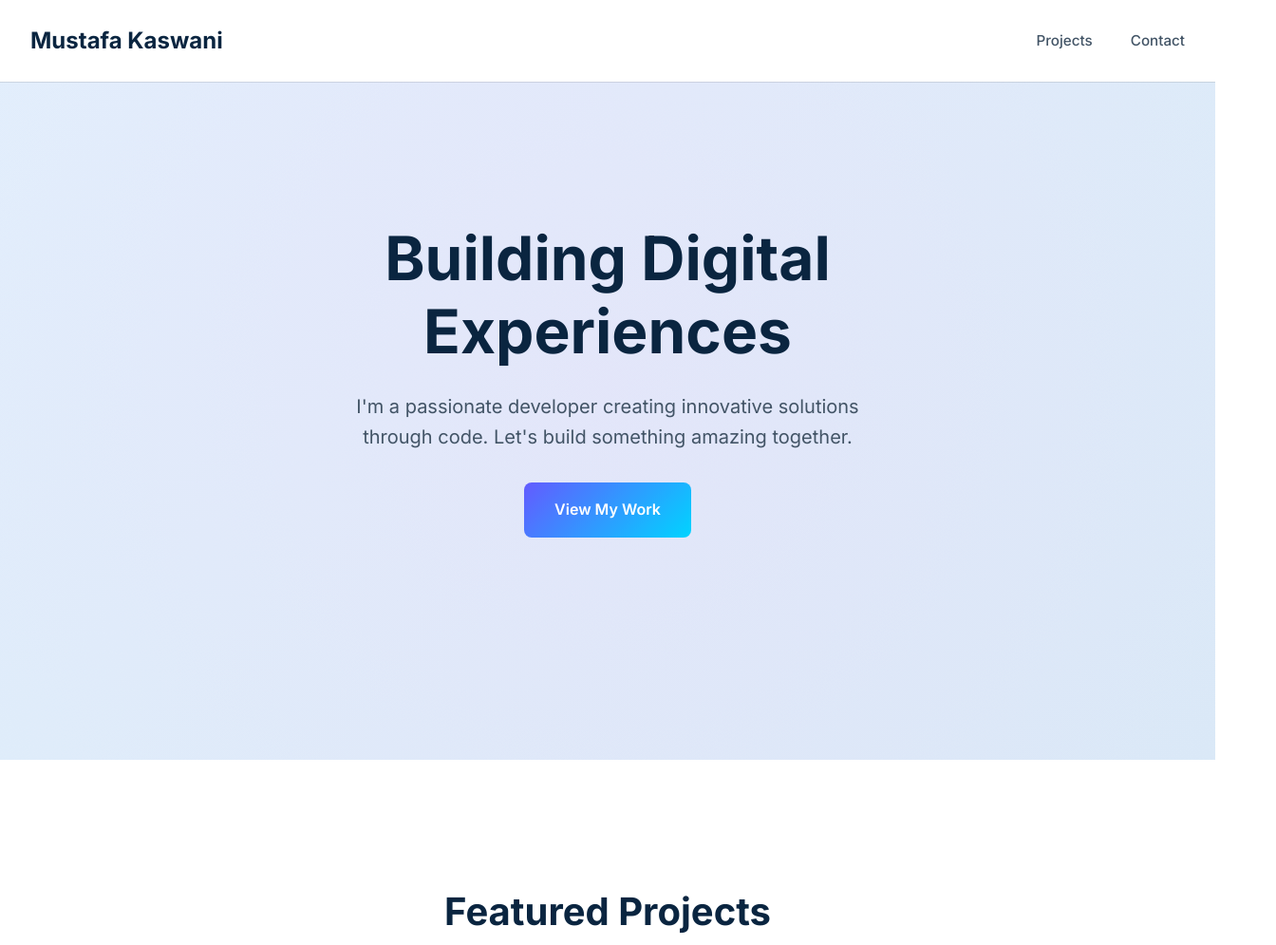
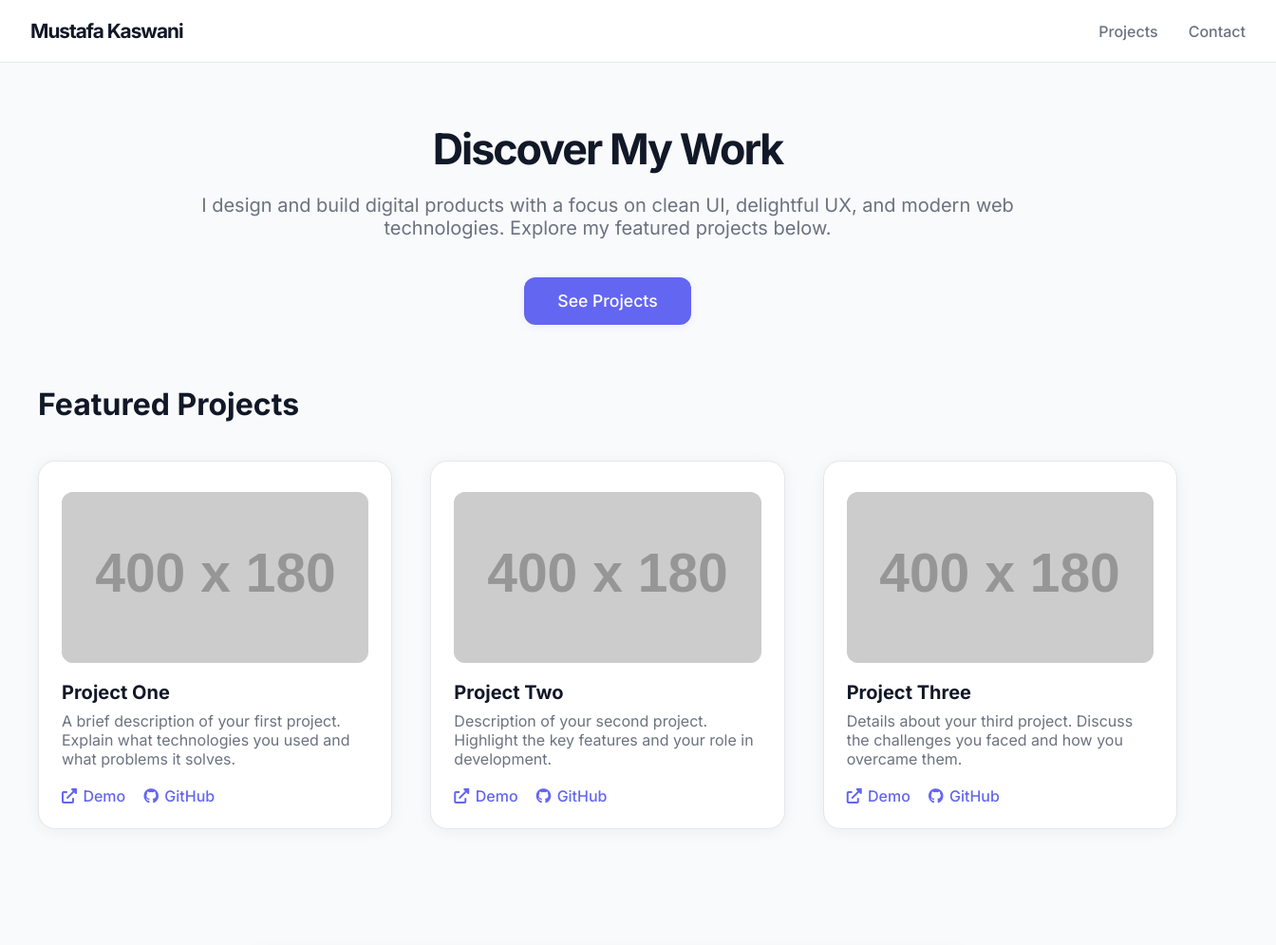
Before and after one commit to mustafakaswani10/mustafakaswani10.github.io, a plain HTML site: page index.html in a window 1280 px wide. Shown: the top 995 px of the page at 95% size, 1344 px wide, since content can reach past the window. Drawn offline with Linux system fonts and the light colour scheme; placeholder pictures from the web are drawn by us.

Commit message:
Redesign portfolio with Mobbin-inspired UI/UX

```diff
--- a/index.html
+++ b/index.html
@@ -6,346 +6,255 @@
     <meta name="viewport" content="width=device-width, initial-scale=1.0">
     <title>Mustafa Kaswani - Portfolio</title>
     <link rel="stylesheet" href="https://cdnjs.cloudflare.com/ajax/libs/font-awesome/6.0.0/css/all.min.css">
-    <link rel="preconnect" href="https://fonts.googleapis.com">
-    <link rel="preconnect" href="https://fonts.gstatic.com" crossorigin>
-    <link href="https://fonts.googleapis.com/css2?family=Inter:wght@400;500;600;700&display=swap" rel="stylesheet">
+    <link href="https://fonts.googleapis.com/css2?family=Inter:wght@400;500;700&display=swap" rel="stylesheet">
     <style>
         :root {
-            --primary-color: #635bff;
-            --secondary-color: #0a2540;
-            --text-color: #425466;
-            --bg-color: #ffffff;
-            --card-bg: #f6f9fc;
-            --gradient-start: #635bff;
-            --gradient-end: #00d4ff;
+            --primary: #111827;
+            --accent: #6366f1;
+            --bg: #f9fafb;
+            --card-bg: #fff;
+            --text: #1f2937;
+            --muted: #6b7280;
+            --border: #e5e7eb;
         }
-
-        * {
+        html, body {
+            height: 100%;
+        }
+        body {
+            font-family: 'Inter', sans-serif;
+            background: var(--bg);
+            color: var(--text);
             margin: 0;
-            padding: 0;
-            box-sizing: border-box;
+            min-height: 100vh;
         }
-
-        body {
-            font-family: 'Inter', -apple-system, BlinkMacSystemFont, 'Segoe UI', Roboto, sans-serif;
-            line-height: 1.6;
-            color: var(--text-color);
-            background-color: var(--bg-color);
-            overflow-x: hidden;
+        .navbar {
+            width: 100%;
+            background: var(--card-bg);
+            border-bottom: 1px solid var(--border);
+            display: flex;
+            align-items: center;
+            justify-content: space-between;
+            padding: 1.25rem 2rem;
+            position: sticky;
+            top: 0;
+            z-index: 10;
         }
-
-        .navbar {
-            position: fixed;
-            top: 0;
+        .navbar-logo {
+            font-weight: 700;
+            font-size: 1.3rem;
+            color: var(--primary);
+            letter-spacing: -1px;
+        }
+        .navbar-links {
+            display: flex;
+            gap: 2rem;
+        }
+        .navbar-links a {
+            color: var(--muted);
+            text-decoration: none;
+            font-weight: 500;
+            font-size: 1rem;
+            transition: color 0.2s;
+        }
+        .navbar-links a:hover {
+            color: var(--accent);
+        }
+        .hero {
+            max-width: 900px;
+            margin: 4rem auto 0 auto;
+            text-align: center;
+            padding: 0 1rem;
+        }
+        .hero-title {
+            font-size: 2.8rem;
+            font-weight: 700;
+            margin-bottom: 1.2rem;
+            color: var(--primary);
+            letter-spacing: -2px;
+        }
+        .hero-desc {
+            font-size: 1.25rem;
+            color: var(--muted);
+            margin-bottom: 2.5rem;
+            font-weight: 400;
+        }
+        .hero-cta {
+            display: inline-block;
+            background: var(--accent);
+            color: #fff;
+            font-weight: 500;
+            font-size: 1.1rem;
+            padding: 0.9rem 2.2rem;
+            border-radius: 12px;
+            text-decoration: none;
+            box-shadow: 0 2px 8px rgba(99,102,241,0.08);
+            transition: background 0.2s, box-shadow 0.2s, transform 0.2s;
+        }
+        .hero-cta:hover {
+            background: #4f46e5;
+            box-shadow: 0 4px 16px rgba(99,102,241,0.13);
+            transform: translateY(-2px) scale(1.03);
+        }
+        .projects-section {
+            max-width: 1200px;
+            margin: 4rem auto 0 auto;
+            padding: 0 1rem 4rem 1rem;
+        }
+        .projects-title {
+            font-size: 2rem;
+            font-weight: 700;
+            margin-bottom: 2.5rem;
+            color: var(--primary);
+            text-align: left;
+        }
+        .projects-grid {
+            display: grid;
+            grid-template-columns: repeat(auto-fit, minmax(320px, 1fr));
+            gap: 2.5rem;
+        }
+        .project-card {
+            background: var(--card-bg);
+            border-radius: 18px;
+            box-shadow: 0 2px 16px rgba(31,41,55,0.06);
+            border: 1px solid var(--border);
+            padding: 2rem 1.5rem 1.5rem 1.5rem;
+            display: flex;
+            flex-direction: column;
+            align-items: flex-start;
+            transition: box-shadow 0.2s, transform 0.2s;
+        }
+        .project-card:hover {
+            box-shadow: 0 8px 32px rgba(99,102,241,0.13);
+            transform: translateY(-4px) scale(1.02);
+        }
+        .project-image {
             width: 100%;
-            background-color: rgba(255, 255, 255, 0.98);
-            padding: 1.5rem 2rem;
-            box-shadow: 0 1px 0 rgba(0,0,0,0.1);
-            z-index: 1000;
+            height: 180px;
+            object-fit: cover;
+            border-radius: 12px;
+            margin-bottom: 1.2rem;
+            background: #e5e7eb;
+        }
+        .project-title {
+            font-size: 1.25rem;
+            font-weight: 600;
+            color: var(--primary);
+            margin-bottom: 0.5rem;
+        }
+        .project-desc {
+            color: var(--muted);
+            font-size: 1rem;
+            margin-bottom: 1.2rem;
+        }
+        .project-links {
             display: flex;
-            justify-content: space-between;
+            gap: 1.2rem;
+        }
+        .project-links a {
+            color: var(--accent);
+            font-weight: 500;
+            text-decoration: none;
+            font-size: 1rem;
+            display: flex;
             align-items: center;
-            backdrop-filter: blur(10px);
+            gap: 0.4rem;
+            transition: color 0.2s;
         }
-
-        .navbar-brand {
+        .project-links a:hover {
+            color: #4f46e5;
+        }
+        .contact-section {
+            max-width: 700px;
+            margin: 4rem auto 2rem auto;
+            background: var(--card-bg);
+            border-radius: 18px;
+            box-shadow: 0 2px 16px rgba(31,41,55,0.06);
+            border: 1px solid var(--border);
+            padding: 2.5rem 2rem;
+            text-align: center;
+        }
+        .contact-title {
             font-size: 1.5rem;
             font-weight: 700;
-            color: var(--secondary-color);
-            text-decoration: none;
+            color: var(--primary);
+            margin-bottom: 1rem;
         }
-
-        .nav-links {
-            display: flex;
-            gap: 2.5rem;
-        }
-
-        .nav-links a {
-            color: var(--text-color);
-            text-decoration: none;
-            font-weight: 500;
-            transition: color 0.3s ease;
-            font-size: 0.95rem;
-        }
-
-        .nav-links a:hover {
-            color: var(--primary-color);
-        }
-
-        .hero {
-            min-height: 100vh;
-            display: flex;
-            align-items: center;
-            justify-content: center;
-            text-align: center;
-            padding: 0 2rem;
-            background: linear-gradient(135deg, #f6f9fc 0%, #eef2f7 100%);
-            position: relative;
-            overflow: hidden;
-        }
-
-        .hero::before {
-            content: '';
-            position: absolute;
-            top: -50%;
-            left: -50%;
-            width: 200%;
-            height: 200%;
-            background: radial-gradient(circle, rgba(99,91,255,0.1) 0%, rgba(0,212,255,0.1) 100%);
-            animation: rotate 30s linear infinite;
-        }
-
-        @keyframes rotate {
-            from { transform: rotate(0deg); }
-            to { transform: rotate(360deg); }
-        }
-
-        .hero-content {
-            position: relative;
-            z-index: 1;
-            max-width: 800px;
-        }
-
-        .hero-content h1 {
-            font-size: 4rem;
-            margin-bottom: 1.5rem;
-            color: var(--secondary-color);
-            line-height: 1.2;
-            font-weight: 700;
-        }
-
-        .hero-content p {
-            font-size: 1.25rem;
-            color: var(--text-color);
-            max-width: 600px;
-            margin: 0 auto 2rem;
-        }
-
-        .cta-button {
-            display: inline-block;
-            padding: 1rem 2rem;
-            background: linear-gradient(135deg, var(--gradient-start), var(--gradient-end));
-            color: white;
-            text-decoration: none;
-            border-radius: 8px;
-            font-weight: 600;
-            transition: transform 0.3s ease, box-shadow 0.3s ease;
-        }
-
-        .cta-button:hover {
-            transform: translateY(-2px);
-            box-shadow: 0 10px 20px rgba(99,91,255,0.2);
-        }
-
-        .projects {
-            padding: 8rem 2rem;
-            background-color: var(--bg-color);
-        }
-
-        .section-title {
-            text-align: center;
-            margin-bottom: 4rem;
-            color: var(--secondary-color);
-            font-size: 2.5rem;
-            font-weight: 700;
-        }
-
-        .projects-grid {
-            display: grid;
-            grid-template-columns: repeat(auto-fit, minmax(350px, 1fr));
-            gap: 2.5rem;
-            max-width: 1200px;
-            margin: 0 auto;
-        }
-
-        .project-card {
-            background: var(--card-bg);
-            border-radius: 16px;
-            overflow: hidden;
-            transition: transform 0.3s ease, box-shadow 0.3s ease;
-            border: 1px solid rgba(0,0,0,0.1);
-        }
-
-        .project-card:hover {
-            transform: translateY(-5px);
-            box-shadow: 0 20px 40px rgba(0,0,0,0.1);
-        }
-
-        .project-image {
-            width: 100%;
-            height: 240px;
-            object-fit: cover;
-        }
-
-        .project-content {
-            padding: 2rem;
-        }
-
-        .project-content h3 {
-            margin-bottom: 1rem;
-            color: var(--secondary-color);
-            font-size: 1.5rem;
-            font-weight: 600;
-        }
-
-        .project-content p {
-            color: var(--text-color);
-            margin-bottom: 1.5rem;
-            font-size: 1rem;
-        }
-
-        .project-links {
-            display: flex;
-            gap: 1rem;
-        }
-
-        .project-links a {
-            color: var(--primary-color);
-            text-decoration: none;
-            font-weight: 500;
-            display: flex;
-            align-items: center;
-            gap: 0.5rem;
-        }
-
-        .project-links a:hover {
-            text-decoration: underline;
-        }
-
-        .contact {
-            padding: 8rem 2rem;
-            background: linear-gradient(135deg, #f6f9fc 0%, #eef2f7 100%);
-            text-align: center;
-            position: relative;
-            overflow: hidden;
-        }
-
-        .contact::before {
-            content: '';
-            position: absolute;
-            top: -50%;
-            right: -50%;
-            width: 200%;
-            height: 200%;
-            background: radial-gradient(circle, rgba(99,91,255,0.1) 0%, rgba(0,212,255,0.1) 100%);
-            animation: rotate 30s linear infinite reverse;
-        }
-
-        .contact-content {
-            position: relative;
-            z-index: 1;
-            max-width: 600px;
-            margin: 0 auto;
-        }
-
         .contact-links {
             display: flex;
             justify-content: center;
             gap: 2rem;
-            margin-top: 2rem;
+            margin-top: 1.5rem;
         }
-
         .contact-links a {
-            color: var(--secondary-color);
+            color: var(--muted);
             font-size: 1.5rem;
-            transition: color 0.3s ease, transform 0.3s ease;
+            transition: color 0.2s, transform 0.2s;
         }
-
         .contact-links a:hover {
-            color: var(--primary-color);
-            transform: translateY(-2px);
+            color: var(--accent);
+            transform: scale(1.15);
         }
-
-        @media (max-width: 768px) {
-            .navbar {
-                padding: 1rem;
-            }
-
-            .nav-links {
-                display: none;
-            }
-
-            .hero-content h1 {
-                font-size: 2.5rem;
-            }
-
-            .projects-grid {
-                grid-template-columns: 1fr;
-            }
-
-            .section-title {
-                font-size: 2rem;
-            }
+        @media (max-width: 600px) {
+            .hero-title { font-size: 2rem; }
+            .projects-title { font-size: 1.3rem; }
+            .contact-title { font-size: 1.1rem; }
+            .navbar { padding: 1rem 0.7rem; }
+            .projects-section { padding-bottom: 2rem; }
         }
     </style>
 </head>
 <body>
     <nav class="navbar">
-        <a href="#" class="navbar-brand">Mustafa Kaswani</a>
-        <div class="nav-links">
+        <div class="navbar-logo">Mustafa Kaswani</div>
+        <div class="navbar-links">
             <a href="#projects">Projects</a>
             <a href="#contact">Contact</a>
         </div>
     </nav>
-
     <section class="hero">
-        <div class="hero-content">
-            <h1>Building Digital Experiences</h1>
-            <p>I'm a passionate developer creating innovative solutions through code. Let's build something amazing together.</p>
-            <a href="#projects" class="cta-button">View My Work</a>
-        </div>
+        <h1 class="hero-title">Discover My Work</h1>
+        <p class="hero-desc">I design and build digital products with a focus on clean UI, delightful UX, and modern web technologies. Explore my featured projects below.</p>
+        <a href="#projects" class="hero-cta">See Projects</a>
     </section>
-
-    <section id="projects" class="projects">
-        <h2 class="section-title">Featured Projects</h2>
+    <section id="projects" class="projects-section">
+        <div class="projects-title">Featured Projects</div>
         <div class="projects-grid">
             <div class="project-card">
-                <img src="https://via.placeholder.com/400x240" alt="Project 1" class="project-image">
-                <div class="project-content">
-                    <h3>Project One</h3>
-                    <p>A brief description of your first project. Explain what technologies you used and what problems it solves.</p>
-                    <div class="project-links">
-                        <a href="#" target="_blank"><i class="fas fa-external-link-alt"></i> View Demo</a>
-                        <a href="#" target="_blank"><i class="fab fa-github"></i> GitHub</a>
-                    </div>
+                <img src="https://via.placeholder.com/400x180" alt="Project 1" class="project-image">
+                <div class="project-title">Project One</div>
+                <div class="project-desc">A brief description of your first project. Explain what technologies you used and what problems it solves.</div>
+                <div class="project-links">
+                    <a href="#" target="_blank"><i class="fas fa-external-link-alt"></i> Demo</a>
+                    <a href="#" target="_blank"><i class="fab fa-github"></i> GitHub</a>
                 </div>
             </div>
-
             <div class="project-card">
-                <img src="https://via.placeholder.com/400x240" alt="Project 2" class="project-image">
-                <div class="project-content">
-                    <h3>Project Two</h3>
-                    <p>Description of your second project. Highlight the key features and your role in development.</p>
-                    <div class="project-links">
-                        <a href="#" target="_blank"><i class="fas fa-external-link-alt"></i> View Demo</a>
-                        <a href="#" target="_blank"><i class="fab fa-github"></i> GitHub</a>
-                    </div>
+                <img src="https://via.placeholder.com/400x180" alt="Project 2" class="project-image">
+                <div class="project-title">Project Two</div>
+                <div class="project-desc">Description of your second project. Highlight the key features and your role in development.</div>
+                <div class="project-links">
+                    <a href="#" target="_blank"><i class="fas fa-external-link-alt"></i> Demo</a>
+                    <a href="#" target="_blank"><i class="fab fa-github"></i> GitHub</a>
                 </div>
             </div>
-
             <div class="project-card">
-                <img src="https://via.placeholder.com/400x240" alt="Project 3" class="project-image">
-                <div class="project-content">
-                    <h3>Project Three</h3>
-                    <p>Details about your third project. Discuss the challenges you faced and how you overcame them.</p>
-                    <div class="project-links">
-                        <a href="#" target="_blank"><i class="fas fa-external-link-alt"></i> View Demo</a>
-                        <a href="#" target="_blank"><i class="fab fa-github"></i> GitHub</a>
-                    </div>
+                <img src="https://via.placeholder.com/400x180" alt="Project 3" class="project-image">
+                <div class="project-title">Project Three</div>
+                <div class="project-desc">Details about your third project. Discuss the challenges you faced and how you overcame them.</div>
+                <div class="project-links">
+                    <a href="#" target="_blank"><i class="fas fa-external-link-alt"></i> Demo</a>
+                    <a href="#" target="_blank"><i class="fab fa-github"></i> GitHub</a>
                 </div>
             </div>
         </div>
     </section>
-
-    <section id="contact" class="contact">
-        <div class="contact-content">
-            <h2 class="section-title">Get in Touch</h2>
-            <p>Feel free to reach out to me through any of these platforms:</p>
-            <div class="contact-links">
-                <a href="https://github.com/yourusername" target="_blank"><i class="fab fa-github"></i></a>
-                <a href="https://linkedin.com/in/yourusername" target="_blank"><i class="fab fa-linkedin"></i></a>
-                <a href="mailto:your.email@example.com"><i class="fas fa-envelope"></i></a>
-            </div>
+    <section id="contact" class="contact-section">
+        <div class="contact-title">Get in Touch</div>
+        <div>Feel free to reach out to me through any of these platforms:</div>
+        <div class="contact-links">
+            <a href="https://github.com/yourusername" target="_blank"><i class="fab fa-github"></i></a>
+            <a href="https://linkedin.com/in/yourusername" target="_blank"><i class="fab fa-linkedin"></i></a>
+            <a href="mailto:your.email@example.com"><i class="fas fa-envelope"></i></a>
         </div>
     </section>
 </body>
```
